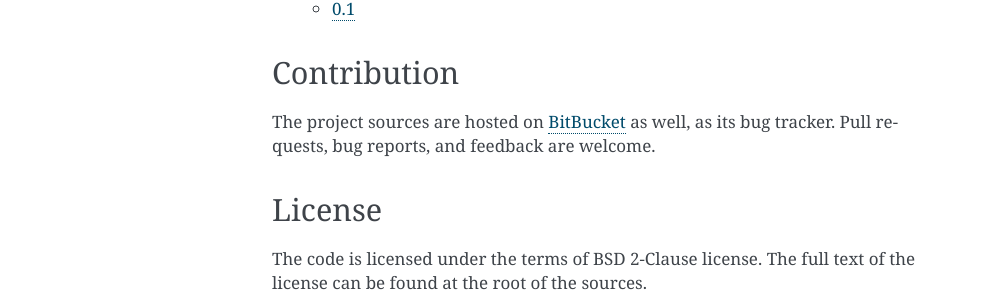
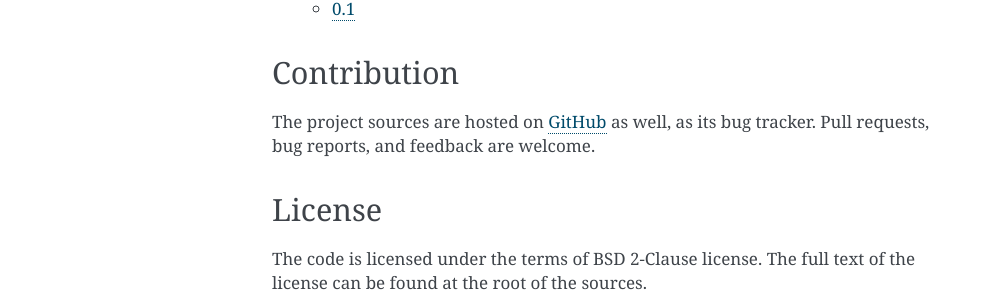
Before and after one commit to Cottonwood-Technology/ValidX, a Sphinx documentation site: the page built from docs/index.rst, in a window 1280 px wide. Shown: the part 1220-1525 px from the top of the page, without its empty margins (148-1140 px from the left). Built offline with Sphinx 7.4.7, drawn with Linux system fonts in a browser that asks for light colours.

Commit message:
Migrated to GitHub

```diff
--- a/docs/index.rst
+++ b/docs/index.rst
@@ -35,13 +35,13 @@ ValidX is :ref:`fast <benchmarks>`, powerful, and flexible validator with sane s
 Contribution
 ------------
 
-The project sources are hosted on BitBucket_ as well,
+The project sources are hosted on GitHub_ as well,
 as its bug tracker.
 Pull requests,
 bug reports,
 and feedback are welcome.
 
-.. _BitBucket: https://bitbucket.org/cottonwood-tech/validx/
+.. _GitHub: https://github.com/Cottonwood-Technology/ValidX
 
 
 License
--- a/setup.py
+++ b/setup.py
@@ -41,7 +41,7 @@ setup(
         "Programming Language :: Python :: Implementation :: PyPy",
     ],
     keywords="validator validation validate schema",
-    url="https://bitbucket.org/cottonwood-tech/validx/",
+    url="https://github.com/Cottonwood-Technology/ValidX",
     author="Cottonwood Technology",
     author_email="info@cottonwood.tech",
     license="BSD",
```
Also changed, not shown: 2 other files.
